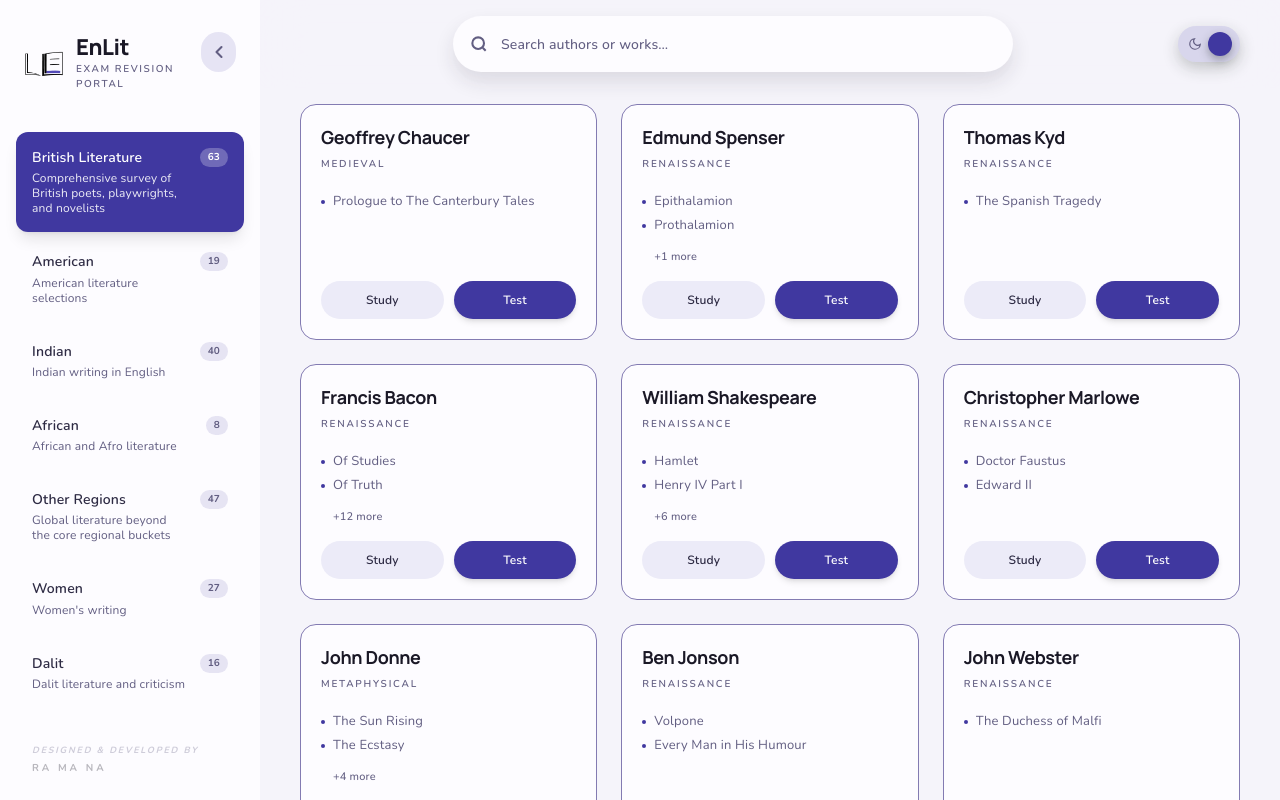
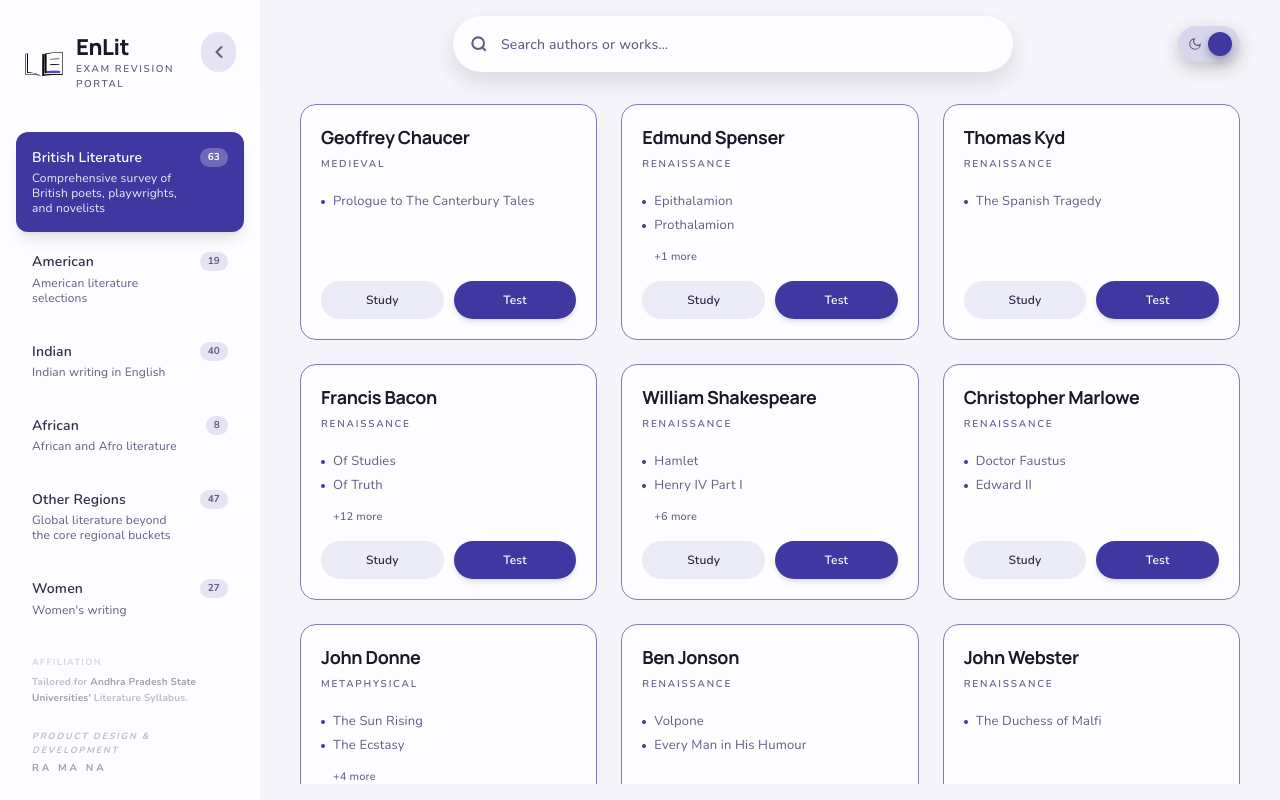
Before and after one commit to hereisramana/literature-portal, a Next.js app: page / in a window 1280 px wide. Built offline with nearby package versions, Linux system fonts and the light colour scheme; no server answers.

Commit message:
fix scrolling, respect system theme, and update sidebar credits with syllabus info

```diff
--- a/app/page.js
+++ b/app/page.js
@@ -269,8 +269,8 @@ export default function Page() {
           </div>
         </div>
 
-        <section className="scrollbar-thin min-h-0 flex-1 overflow-y-auto">
-          <div className="shell-width px-4 py-3 pb-28 md:px-8 md:py-4 md:pb-8 lg:px-10">
+        <section className="min-h-0 flex-1">
+          <div className="h-full shell-width px-4 py-3 md:px-8 md:py-4 lg:px-10">
           <AnimatePresence mode="wait">
             {filteredAuthors.length > 0 ? (
               <motion.div
@@ -282,9 +282,9 @@ export default function Page() {
                 className="h-full"
               >
                 <VirtuosoGrid
-                  useWindowScroll
+                  style={{ height: '100%' }}
                   totalCount={filteredAuthors.length}
-                  listClassName="grid grid-cols-1 gap-6 md:grid-cols-2 xl:grid-cols-3 pb-8 pt-2"
+                  listClassName="grid grid-cols-1 gap-6 md:grid-cols-2 xl:grid-cols-3 pb-28 pt-2"
                   itemClassName="content-lazy"
                   itemContent={(index) => {
                     const author = filteredAuthors[index];
--- a/components/layout/Sidebar.jsx
+++ b/components/layout/Sidebar.jsx
@@ -112,11 +112,18 @@ export default function Sidebar({
       </div>
 
       {!collapsed && (
-        <div className="px-8 py-6 opacity-30">
-          <p className="text-[9px] font-bold uppercase tracking-[0.2em] text-[var(--text-muted-color)] italic">
-            Designed & Developed by <br />
-            <span className="mt-1 block text-[10px] not-italic tracking-[0.3em] text-[var(--color-text-strong)]">RA MA NA</span>
+        <div className="px-8 py-6 opacity-40">
+          <p className="text-[10px] font-bold leading-relaxed text-[var(--text-muted-color)]">
+            <span className="block text-[9px] uppercase tracking-[0.15em] opacity-60 mb-1">Affiliation</span>
+            Tailored for <span className="text-[var(--color-text-strong)]">Andhra Pradesh State Universities'</span> Literature Syllabus.
           </p>
+
+          <div className="mt-6">
+            <p className="text-[9px] font-bold uppercase tracking-[0.2em] text-[var(--text-muted-color)] italic">
+              Product Design & Development <br />
+              <span className="mt-1 block text-[10px] not-italic tracking-[0.3em] text-[var(--color-text-strong)]">RA MA NA</span>
+            </p>
+          </div>
         </div>
       )}
     </aside>
--- a/components/layout/ThemeToggle.jsx
+++ b/components/layout/ThemeToggle.jsx
@@ -7,17 +7,37 @@ export function useTheme() {
   const [mounted, setMounted] = useState(false);
 
   useEffect(() => {
-    const saved = localStorage.getItem("enlit-theme") || "light";
-    setTheme(saved);
-    document.documentElement.setAttribute("data-theme", saved);
+    const saved = localStorage.getItem("enlit-theme");
+    const systemPrefersDark = window.matchMedia("(prefers-color-scheme: dark)").matches;
+    const initialTheme = saved || (systemPrefersDark ? "dark" : "light");
+
+    setTheme(initialTheme);
+    document.documentElement.setAttribute("data-theme", initialTheme);
 
     // Initial favicon set
     const link = document.querySelector("link[rel~='icon']");
     if (link) {
-      link.href = saved === "dark" ? "/assets/logo-light.png" : "/assets/logo-dark.png";
+      link.href = initialTheme === "dark" ? "/assets/logo-light.png" : "/assets/logo-dark.png";
     }
 
     setMounted(true);
+
+    // Listen for system theme changes if no manual preference is set
+    const mediaQuery = window.matchMedia("(prefers-color-scheme: dark)");
+    const handleChange = (e) => {
+      if (!localStorage.getItem("enlit-theme")) {
+        const next = e.matches ? "dark" : "light";
+        setTheme(next);
+        document.documentElement.setAttribute("data-theme", next);
+        const link = document.querySelector("link[rel~='icon']");
+        if (link) {
+          link.href = next === "dark" ? "/assets/logo-light.png" : "/assets/logo-dark.png";
+        }
+      }
+    };
+
+    mediaQuery.addEventListener("change", handleChange);
+    return () => mediaQuery.removeEventListener("change", handleChange);
   }, []);
 
   function toggle() {
```
